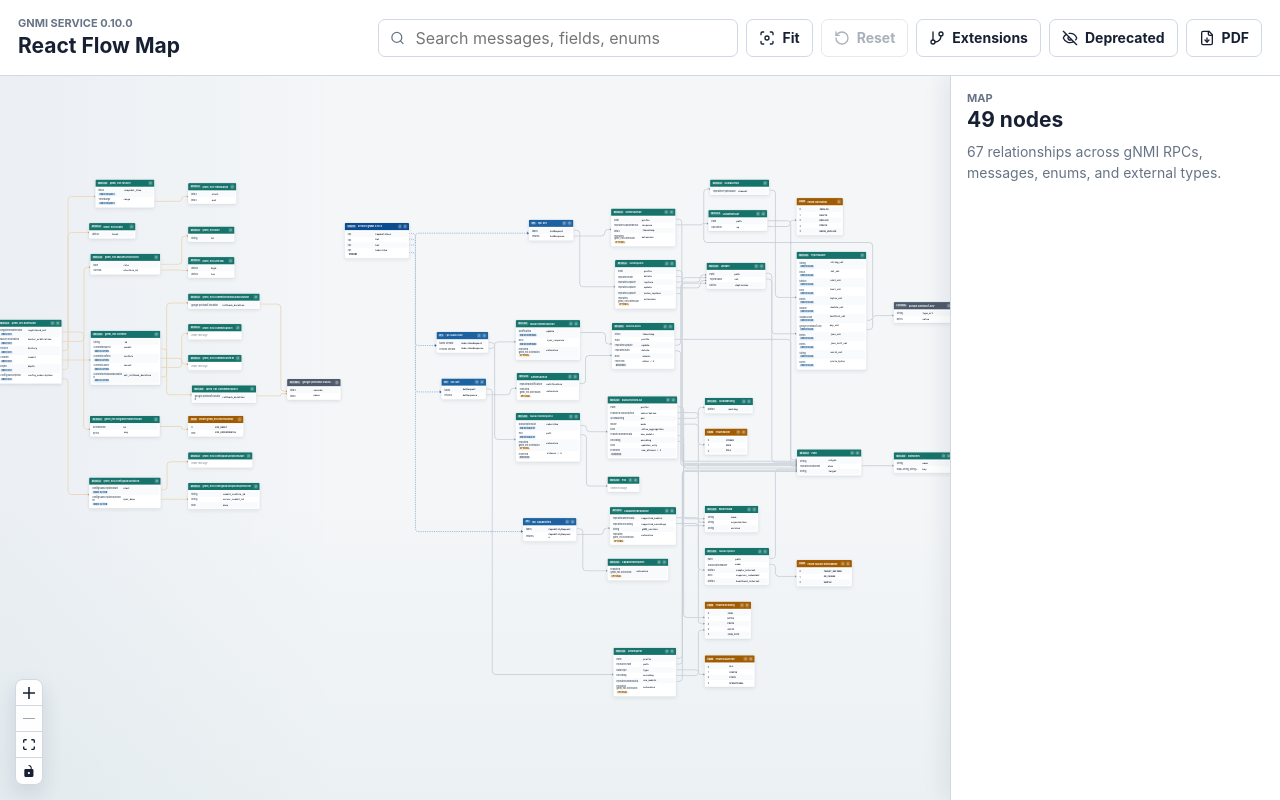
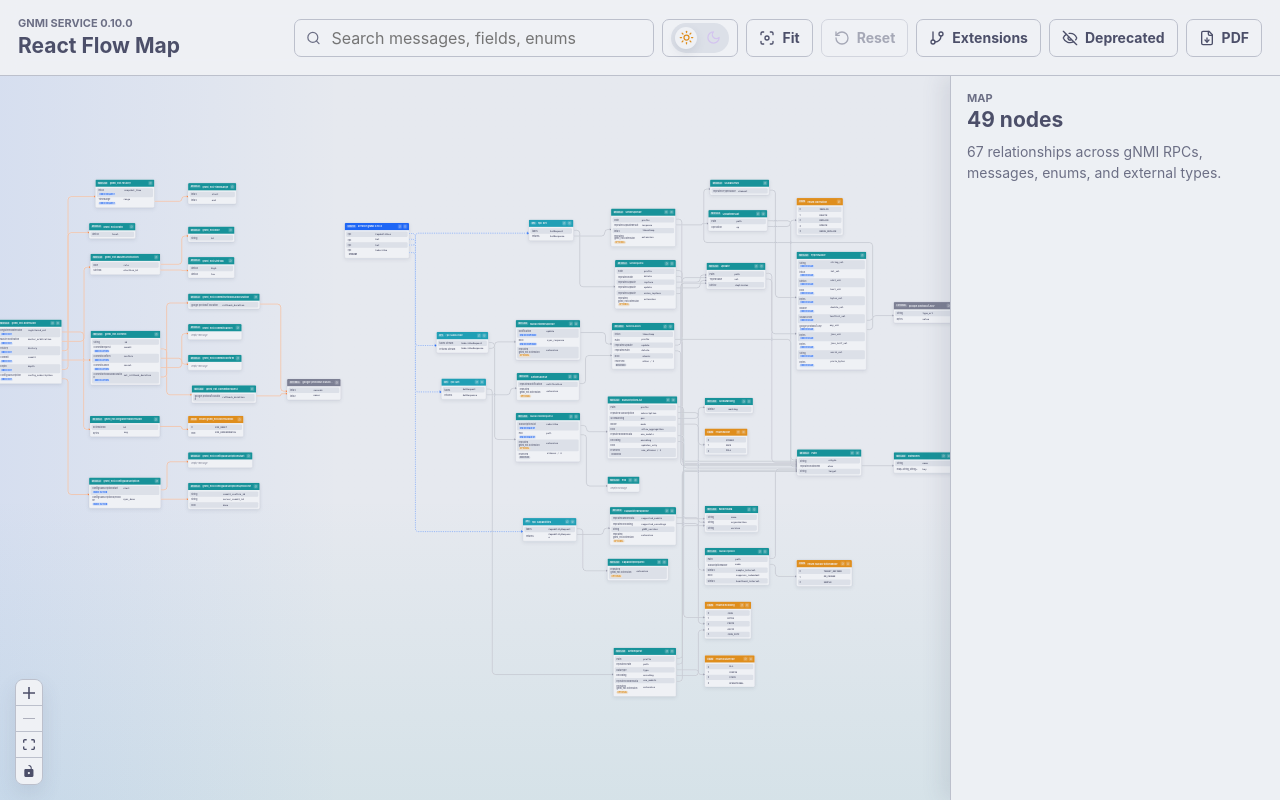
Before and after one commit to hellt/oc-protomaps, a React (Vite) app: page / in a window 1280 px wide. Built offline with nearby package versions, Linux system fonts and the light colour scheme.

Commit message:
light dark switch

```diff
--- a/src/App.tsx
+++ b/src/App.tsx
@@ -25,8 +25,10 @@ import {
   FileDown,
   Focus,
   GitBranch,
+  Moon,
   RotateCcw,
   Search,
+  Sun,
 } from 'lucide-react';
 import {
   getVisibleMap,
@@ -46,14 +48,14 @@ import {
 } from './mapLayout';
 
 const edgeStyleByKind: Record<MapEdgeKind, CSSProperties> = {
-  rpc: { stroke: '#0b4b8f', strokeWidth: 2.2 },
-  field: { stroke: '#5b708a', strokeWidth: 1.6 },
+  rpc: { stroke: 'var(--edge-rpc)', strokeWidth: 2.2 },
+  field: { stroke: 'var(--edge-field)', strokeWidth: 1.6 },
   extension: {
-    stroke: '#8a6a1f',
+    stroke: 'var(--edge-extension)',
     strokeWidth: 1.4,
     strokeDasharray: '7 6',
   },
-  'extension-detail': { stroke: '#b47a18', strokeWidth: 1.5 },
+  'extension-detail': { stroke: 'var(--edge-extension-detail)', strokeWidth: 1.5 },
 };
 
 const nodeTypes: NodeTypes = {
@@ -65,6 +67,9 @@ const edgeTypes: EdgeTypes = {
 };
 
 const pdfMapUrl = `${import.meta.env.BASE_URL}gnmi_0.10.0_map.pdf`;
+const themeStorageKey = 'gnmi-map-theme';
+
+type ThemeMode = 'light' | 'dark';
 
 type NodePosition = {
   x: number;
@@ -101,6 +106,19 @@ type RouteSegment = {
   to: number;
 };
 
+function isThemeMode(value: string | null): value is ThemeMode {
+  return value === 'light' || value === 'dark';
+}
+
+function getInitialTheme(): ThemeMode {
+  const savedTheme = window.localStorage.getItem(themeStorageKey);
+  if (isThemeMode(savedTheme)) {
+    return savedTheme;
+  }
+
+  return window.matchMedia('(prefers-color-scheme: dark)').matches ? 'dark' : 'light';
+}
+
 function searchableText(node: MapNode): string {
   const fieldText = node.data.fields
     ?.map((field) => `${field.type} ${field.name} ${field.group ?? ''} ${field.badge ?? ''}`)
@@ -121,6 +139,7 @@ function fieldMatches(field: MapField, query: string): boolean {
 
 function AppShell() {
   const { fitView } = useReactFlow<MapNode, RoutedMapEdge>();
+  const [theme, setTheme] = useState<ThemeMode>(getInitialTheme);
   const [queryValue, setQueryValue] = useState('');
   const [showExtensions, setShowExtensions] = useState(false);
   const [showDeprecated, setShowDeprecated] = useState(false);
@@ -130,12 +149,18 @@ function AppShell() {
   const [routingPositions, setRoutingPositions] = useState<Record<string, NodePosition>>({});
 
   const query = queryValue.trim().toLowerCase();
+  const darkMode = theme === 'dark';
   const visibleMap = useMemo(
     () => getVisibleMap({ showDeprecated, showExtensions }),
     [showDeprecated, showExtensions],
   );
   const fallbackLayoutNodes = useMemo(() => improveNodeLayout(visibleMap.nodes), [visibleMap.nodes]);
   const [elkLayoutNodes, setElkLayoutNodes] = useState<MapNode[] | null>(null);
+
+  useEffect(() => {
+    document.documentElement.dataset.theme = theme;
+    window.localStorage.setItem(themeStorageKey, theme);
+  }, [theme]);
 
   useEffect(() => {
     let cancelled = false;
@@ -278,7 +303,7 @@ function AppShell() {
         const selected = selectedEdge?.id === edge.id;
         const selectionDimmed = Boolean(selectedEdge) && !selected;
         const opacity = connectedToMatch ? (selectionDimmed ? 0.24 : 1) : 0.14;
-        const stroke = selected ? '#d21f3c' : style.stroke;
+        const stroke = selected ? 'var(--edge-selected)' : style.stroke;
         const strokeWidth =
           typeof style.strokeWidth === 'number'
             ? style.strokeWidth + (selected ? 1.8 : 0)
@@ -321,6 +346,10 @@ function AppShell() {
   const fit = useCallback(() => {
     fitView({ padding: 0.12, duration: 450 });
   }, [fitView]);
+
+  const toggleTheme = useCallback(() => {
+    setTheme((currentTheme) => (currentTheme === 'dark' ? 'light' : 'dark'));
+  }, []);
 
   const onNodesChange = useCallback((changes: NodeChange<MapNode>[]) => {
     setManualPositions((currentPositions) => {
@@ -407,6 +436,22 @@ function AppShell() {
             />
           </label>
 
+          <button
+            className="theme-switch"
+            type="button"
+            role="switch"
+            aria-checked={darkMode}
+            aria-label={`Switch to ${darkMode ? 'light' : 'dark'} mode`}
+            title={`Switch to ${darkMode ? 'light' : 'dark'} mode`}
+            onClick={toggleTheme}
+          >
+            <span className="theme-switch-track" aria-hidden="true">
+              <Sun className="theme-switch-icon theme-switch-icon-sun" size={15} />
+              <Moon className="theme-switch-icon theme-switch-icon-moon" size={15} />
+              <span className="theme-switch-thumb" />
+            </span>
+          </button>
+
           <button className="tool-button" type="button" onClick={fit}>
             <Focus size={16} aria-hidden="true" />
             Fit
@@ -487,7 +532,7 @@ function AppShell() {
           }}
           proOptions={{ hideAttribution: true }}
         >
-          <Background color="#c4ced9" gap={34} size={1.1} />
+          <Background color="var(--background-pattern)" gap={34} size={1.1} />
           <Controls position="bottom-left" />
         </ReactFlow>
 
@@ -672,11 +717,11 @@ function RoutedEdge({
     data?.routePoints?.length && data.routePoints.length > 1
       ? data.routePoints
       : [
-          { x: sourceX, y: sourceY },
-          { x: targetX, y: targetY },
-        ];
+        { x: sourceX, y: sourceY },
+        { x: targetX, y: targetY },
+      ];
   const routeBridges = data?.routeBridges ?? [];
-  const stroke = typeof style?.stroke === 'string' ? style.stroke : '#5b708a';
+  const stroke = typeof style?.stroke === 'string' ? style.stroke : 'var(--edge-field)';
   const strokeWidth = typeof style?.strokeWidth === 'number' ? style.strokeWidth : 1.6;
   const path = roundedRoutePath(routePoints);
 
--- a/src/styles.css
+++ b/src/styles.css
@@ -1,20 +1,121 @@
 :root {
-  --page-bg: #f4f6f8;
-  --panel: #ffffff;
-  --panel-soft: #f8fafc;
-  --ink: #172033;
-  --muted: #677486;
-  --line: #cfd8e3;
-  --blue: #0b4b8f;
-  --blue-soft: #d9eaf9;
-  --teal: #16736b;
-  --teal-soft: #dcefeb;
-  --amber: #a15c03;
-  --amber-soft: #fbebd3;
-  --gray: #4d5a6b;
-  --focus: #2474c9;
+  color-scheme: light;
+  --page-bg: #e6e9ef;
+  --panel: #eff1f5;
+  --panel-soft: #dce0e8;
+  --ink: #4c4f69;
+  --muted: #6c6f85;
+  --line: #bcc0cc;
+  --blue: #1e66f5;
+  --blue-soft: color-mix(in srgb, #1e66f5 14%, var(--panel));
+  --teal: #179299;
+  --teal-soft: color-mix(in srgb, #179299 14%, var(--panel));
+  --amber: #df8e1d;
+  --amber-soft: color-mix(in srgb, #df8e1d 18%, var(--panel));
+  --gray: #7c7f93;
+  --focus: #1e66f5;
+  --red: #d20f39;
+  --peach: #fe640b;
+  --yellow: #df8e1d;
+  --sapphire: #209fb5;
+  --lavender: #7287fd;
+  --topbar-bg: rgba(239, 241, 245, 0.94);
+  --tooltip-bg: #4c4f69;
+  --tooltip-border: #6c6f85;
+  --tooltip-ink: #eff1f5;
+  --node-border: #acb0be;
+  --node-shadow: rgba(76, 79, 105, 0.12);
+  --node-selected-shadow: rgba(30, 102, 245, 0.16);
+  --edge-rpc: #1e66f5;
+  --edge-field: #7c7f93;
+  --edge-extension: #df8e1d;
+  --edge-extension-detail: #fe640b;
+  --edge-selected: #d20f39;
+  --background-pattern: #bcc0cc;
+  --edge-halo: #eff1f5;
+  --header-ink: #eff1f5;
+  --header-chip-bg: rgba(239, 241, 245, 0.16);
+  --header-chip-ink: rgba(239, 241, 245, 0.9);
+  --header-chip-hover: rgba(239, 241, 245, 0.25);
+  --badge-danger-bg: color-mix(in srgb, #d20f39 14%, var(--panel));
+  --badge-danger-ink: #d20f39;
+  --badge-reserved-bg: #dce0e8;
+  --badge-warning-ink: #df8e1d;
+  --field-group-ink: #1e66f5;
+  --field-highlight-bg: color-mix(in srgb, #f9e2af 60%, var(--panel));
+  --field-highlight-line: #df8e1d;
+  --field-hover-bg: color-mix(in srgb, #1e66f5 10%, var(--panel));
+  --field-edge-bg: color-mix(in srgb, #d20f39 13%, var(--panel));
+  --field-edge-line: rgba(210, 15, 57, 0.44);
+  --field-type-ink: #6c6f85;
+  --handle-stroke: #eff1f5;
+  --handle-fill: #179299;
+  --switch-bg: #dce0e8;
+  --switch-bg-active: #313244;
+  --switch-thumb: #eff1f5;
+  --switch-sun: #df8e1d;
+  --switch-moon: #cba6f7;
   font-family:
     Inter, ui-sans-serif, system-ui, -apple-system, BlinkMacSystemFont, "Segoe UI", sans-serif;
+}
+
+:root[data-theme="dark"] {
+  color-scheme: dark;
+  --page-bg: #181825;
+  --panel: #1e1e2e;
+  --panel-soft: #313244;
+  --ink: #cdd6f4;
+  --muted: #a6adc8;
+  --line: #45475a;
+  --blue: #89b4fa;
+  --blue-soft: color-mix(in srgb, #89b4fa 20%, var(--panel));
+  --teal: #94e2d5;
+  --teal-soft: color-mix(in srgb, #94e2d5 18%, var(--panel));
+  --amber: #f9e2af;
+  --amber-soft: color-mix(in srgb, #f9e2af 20%, var(--panel));
+  --gray: #9399b2;
+  --focus: #89b4fa;
+  --red: #f38ba8;
+  --peach: #fab387;
+  --yellow: #f9e2af;
+  --sapphire: #74c7ec;
+  --lavender: #b4befe;
+  --topbar-bg: rgba(30, 30, 46, 0.94);
+  --tooltip-bg: #11111b;
+  --tooltip-border: #313244;
+  --tooltip-ink: #cdd6f4;
+  --node-border: #45475a;
+  --node-shadow: rgba(17, 17, 27, 0.42);
+  --node-selected-shadow: rgba(137, 180, 250, 0.22);
+  --edge-rpc: #89b4fa;
+  --edge-field: #a6adc8;
+  --edge-extension: #f9e2af;
+  --edge-extension-detail: #fab387;
+  --edge-selected: #f38ba8;
+  --background-pattern: #45475a;
+  --edge-halo: #181825;
+  --header-ink: #11111b;
+  --header-chip-bg: rgba(17, 17, 27, 0.16);
+  --header-chip-ink: rgba(17, 17, 27, 0.82);
+  --header-chip-hover: rgba(17, 17, 27, 0.26);
+  --badge-danger-bg: color-mix(in srgb, #f38ba8 18%, var(--panel));
+  --badge-danger-ink: #f38ba8;
+  --badge-reserved-bg: #313244;
+  --badge-warning-ink: #f9e2af;
+  --field-group-ink: #89b4fa;
+  --field-highlight-bg: color-mix(in srgb, #f9e2af 22%, var(--panel));
+  --field-highlight-line: #f9e2af;
+  --field-hover-bg: color-mix(in srgb, #89b4fa 16%, var(--panel));
+  --field-edge-bg: color-mix(in srgb, #f38ba8 16%, var(--panel));
+  --field-edge-line: rgba(243, 139, 168, 0.5);
+  --field-type-ink: #a6adc8;
+  --handle-stroke: #1e1e2e;
+  --handle-fill: #94e2d5;
+  --switch-bg: #313244;
+  --switch-bg-active: #45475a;
+  --switch-thumb: #cdd6f4;
+  --switch-sun: #f9e2af;
+  --switch-moon: #cba6f7;
 }
 
 * {
@@ -31,6 +132,9 @@ body,
 body {
   background: var(--page-bg);
   color: var(--ink);
+  transition:
+    background 180ms ease,
+    color 180ms ease;
 }
 
 button,
@@ -58,7 +162,7 @@ a {
   min-height: 76px;
   padding: 12px 18px;
   border-bottom: 1px solid var(--line);
-  background: rgba(255, 255, 255, 0.94);
+  background: var(--topbar-bg);
   backdrop-filter: blur(10px);
 }
 
@@ -133,6 +237,92 @@ a {
   text-decoration: none;
 }
 
+.theme-switch {
+  display: inline-flex;
+  align-items: center;
+  justify-content: center;
+  height: 38px;
+  padding: 0 8px;
+  border: 1px solid var(--line);
+  border-radius: 7px;
+  background: var(--panel);
+  color: var(--ink);
+  cursor: pointer;
+}
+
+.theme-switch:hover,
+.theme-switch:focus-visible {
+  border-color: var(--focus);
+  outline: none;
+}
+
+.theme-switch-track {
+  position: relative;
+  display: inline-flex;
+  align-items: center;
+  justify-content: space-between;
+  width: 58px;
+  height: 30px;
+  padding: 0 8px;
+  border-radius: 999px;
+  background: var(--switch-bg);
+  color: var(--muted);
+  transition:
+    background 180ms ease,
+    color 180ms ease;
+}
+
+.theme-switch[aria-checked="true"] .theme-switch-track {
+  background: var(--switch-bg-active);
+}
+
+.theme-switch-icon {
+  position: relative;
+  z-index: 1;
+  transition:
+    opacity 180ms ease,
+    transform 180ms ease,
+    color 180ms ease;
+}
+
+.theme-switch-icon-sun {
+  color: var(--switch-sun);
+  opacity: 1;
+}
+
+.theme-switch-icon-moon {
+  color: var(--switch-moon);
+  opacity: 0.48;
+}
+
+.theme-switch[aria-checked="true"] .theme-switch-icon-sun {
+  opacity: 0.48;
+  transform: rotate(38deg) scale(0.88);
+}
+
+.theme-switch[aria-checked="true"] .theme-switch-icon-moon {
+  opacity: 1;
+  transform: rotate(-10deg) scale(1.05);
+}
+
+.theme-switch-thumb {
+  position: absolute;
+  top: 4px;
+  left: 4px;
+  width: 22px;
+  height: 22px;
+  border-radius: 999px;
+  background: var(--switch-thumb);
+  box-shadow: 0 4px 10px var(--node-shadow);
+  transition:
+    background 180ms ease,
+    transform 220ms cubic-bezier(0.34, 1.56, 0.64, 1);
+}
+
+.theme-switch[aria-checked="true"] .theme-switch-thumb {
+  transform: translateX(28px);
+}
+
 .tool-button[data-tooltip]::after {
   position: absolute;
   top: calc(100% + 8px);
@@ -141,10 +331,10 @@ a {
   width: max-content;
   max-width: 270px;
   padding: 8px 10px;
-  border: 1px solid #27364a;
+  border: 1px solid var(--tooltip-border);
   border-radius: 6px;
-  background: #172033;
-  color: #ffffff;
+  background: var(--tooltip-bg);
+  color: var(--tooltip-ink);
   content: attr(data-tooltip);
   font-size: 12px;
   font-weight: 700;
@@ -191,8 +381,8 @@ a {
   width: 100%;
   height: 100%;
   background:
-    linear-gradient(90deg, rgba(11, 75, 143, 0.04), transparent 36%),
-    linear-gradient(0deg, rgba(22, 115, 107, 0.04), transparent 42%),
+    linear-gradient(90deg, color-mix(in srgb, var(--blue) 8%, transparent), transparent 36%),
+    linear-gradient(0deg, color-mix(in srgb, var(--teal) 8%, transparent), transparent 42%),
     var(--page-bg);
 }
 
@@ -202,10 +392,10 @@ a {
 
 .schema-node {
   overflow: hidden;
-  border: 1px solid #b8c5d3;
+  border: 1px solid var(--node-border);
   border-radius: 8px;
   background: var(--panel);
-  box-shadow: 0 8px 22px rgba(31, 41, 55, 0.09);
+  box-shadow: 0 8px 22px var(--node-shadow);
   color: var(--ink);
   transition:
     box-shadow 160ms ease,
@@ -216,15 +406,15 @@ a {
 .schema-node.is-selected {
   border-color: var(--focus);
   box-shadow:
-    0 0 0 3px rgba(36, 116, 201, 0.16),
-    0 10px 28px rgba(31, 41, 55, 0.16);
+    0 0 0 3px var(--node-selected-shadow),
+    0 10px 28px var(--node-shadow);
 }
 
 .schema-node.is-edge-endpoint {
-  border-color: #d21f3c;
+  border-color: var(--edge-selected);
   box-shadow:
-    0 0 0 3px rgba(210, 31, 60, 0.16),
-    0 10px 28px rgba(31, 41, 55, 0.14);
+    0 0 0 3px color-mix(in srgb, var(--edge-selected) 16%, transparent),
+    0 10px 28px var(--node-shadow);
 }
 
 .schema-node.is-dimmed {
@@ -239,7 +429,7 @@ a {
   min-height: 36px;
   padding: 8px 10px;
   background: var(--teal);
-  color: #fff;
+  color: var(--header-ink);
 }
 
 .kind-service .node-header {
@@ -247,7 +437,7 @@ a {
 }
 
 .kind-rpc .node-header {
-  background: #1c62a0;
+  background: var(--sapphire);
 }
 
 .kind-enum .node-header {
@@ -262,8 +452,8 @@ a {
 .node-kind {
   padding: 2px 6px;
   border-radius: 999px;
-  background: rgba(255, 255, 255, 0.16);
-  color: rgba(255, 255, 255, 0.9);
+  background: var(--header-chip-bg);
+  color: var(--header-chip-ink);
   font-size: 10px;
   font-weight: 800;
   line-height: 1.2;
@@ -291,12 +481,12 @@ a {
   width: 24px;
   height: 24px;
   border-radius: 6px;
-  background: rgba(255, 255, 255, 0.14);
+  background: var(--header-chip-bg);
 }
 
 .node-links a:hover,
 .node-links a:focus-visible {
-  background: rgba(255, 255, 255, 0.25);
+  background: var(--header-chip-hover);
   outline: none;
 }
 
@@ -322,23 +512,23 @@ a {
 
 .node-badges span,
 .badge-deprecated {
-  background: #fee2df;
-  color: #9b1c15;
+  background: var(--badge-danger-bg);
+  color: var(--badge-danger-ink);
 }
 
 .badge-optional {
   background: var(--amber-soft);
-  color: #744200;
+  color: var(--badge-warning-ink);
 }
 
 .badge-reserved {
-  background: #e7ebf0;
-  color: #4d5a6b;
+  background: var(--badge-reserved-bg);
+  color: var(--muted);
 }
 
 .field-group {
   background: var(--blue-soft);
-  color: #164675;
+  color: var(--field-group-ink);
 }
 
 .node-body {
@@ -369,8 +559,8 @@ a {
 }
 
 .field-row.is-highlighted {
-  background: #fff5c7;
-  box-shadow: inset 0 0 0 1px #ecd676;
+  background: var(--field-highlight-bg);
+  box-shadow: inset 0 0 0 1px var(--field-highlight-line);
 }
 
 .field-row.is-clickable {
@@ -379,25 +569,25 @@ a {
 
 .field-row.is-clickable:hover,
 .field-row.is-clickable:focus-visible {
-  background: #edf6ff;
-  box-shadow: inset 0 0 0 1px rgba(36, 116, 201, 0.34);
+  background: var(--field-hover-bg);
+  box-shadow: inset 0 0 0 1px color-mix(in srgb, var(--focus) 34%, transparent);
   outline: none;
 }
 
 .field-row.is-edge-highlighted {
-  background: #ffe4e8;
-  box-shadow: inset 0 0 0 1px rgba(210, 31, 60, 0.44);
+  background: var(--field-edge-bg);
+  box-shadow: inset 0 0 0 1px var(--field-edge-line);
 }
 
 .field-row.is-deprecated .field-type,
 .field-row.is-deprecated .field-name {
   text-decoration: line-through;
-  text-decoration-color: rgba(155, 28, 21, 0.55);
+  text-decoration-color: color-mix(in srgb, var(--badge-danger-ink) 55%, transparent);
 }
 
 .field-type {
   overflow-wrap: anywhere;
-  color: #526071;
+  color: var(--field-type-ink);
   font-weight: 700;
 }
 
@@ -423,8 +613,8 @@ a {
 .react-flow__handle {
   width: 8px;
   height: 8px;
-  border: 2px solid #fff;
-  background: #2d6f97;
+  border: 2px solid var(--handle-stroke);
+  background: var(--handle-fill);
 }
 
 .node-target {
@@ -434,7 +624,7 @@ a {
 
 .field-handle {
   right: -12px;
-  background: #2d6f97;
+  background: var(--handle-fill);
 }
 
 .kind-enum .field-handle,
@@ -443,7 +633,7 @@ a {
 }
 
 .flow-edge-rpc .react-flow__edge-path {
-  filter: drop-shadow(0 1px 1px rgba(11, 75, 143, 0.16));
+  filter: drop-shadow(0 1px 1px color-mix(in srgb, var(--blue) 18%, transparent));
 }
 
 .flow-edge .react-flow__edge-path {
@@ -457,7 +647,7 @@ a {
   fill: none;
   opacity: 0.72;
   pointer-events: none;
-  stroke: #ffffff;
+  stroke: var(--edge-halo);
   stroke-linecap: round;
   stroke-linejoin: round;
 }
@@ -480,7 +670,7 @@ a {
 }
 
 .flow-edge.is-selected .react-flow__edge-path {
-  filter: drop-shadow(0 2px 3px rgba(210, 31, 60, 0.28));
+  filter: drop-shadow(0 2px 3px color-mix(in srgb, var(--edge-selected) 28%, transparent));
 }
 
 .flow-edge.is-dimmed .react-flow__edge-path {
@@ -491,11 +681,17 @@ a {
   overflow: hidden;
   border: 1px solid var(--line);
   border-radius: 8px;
-  box-shadow: 0 8px 20px rgba(31, 41, 55, 0.12);
+  box-shadow: 0 8px 20px var(--node-shadow);
 }
 
 .react-flow__controls-button {
+  background: var(--panel);
   border-bottom-color: var(--line);
+  color: var(--ink);
+}
+
+.react-flow__controls-button:hover {
+  background: var(--panel-soft);
 }
 
 .inspector {
@@ -508,8 +704,8 @@ a {
   border: 0;
   border-left: 1px solid var(--line);
   border-radius: 0;
-  background: rgba(255, 255, 255, 0.96);
-  box-shadow: -8px 0 20px rgba(31, 41, 55, 0.07);
+  background: var(--topbar-bg);
+  box-shadow: -8px 0 20px var(--node-shadow);
 }
 
 .inspector p {
@@ -604,6 +800,6 @@ a {
     max-height: 34vh;
     border-top: 1px solid var(--line);
     border-left: 0;
-    box-shadow: 0 -8px 20px rgba(31, 41, 55, 0.08);
+    box-shadow: 0 -8px 20px var(--node-shadow);
   }
 }
```
